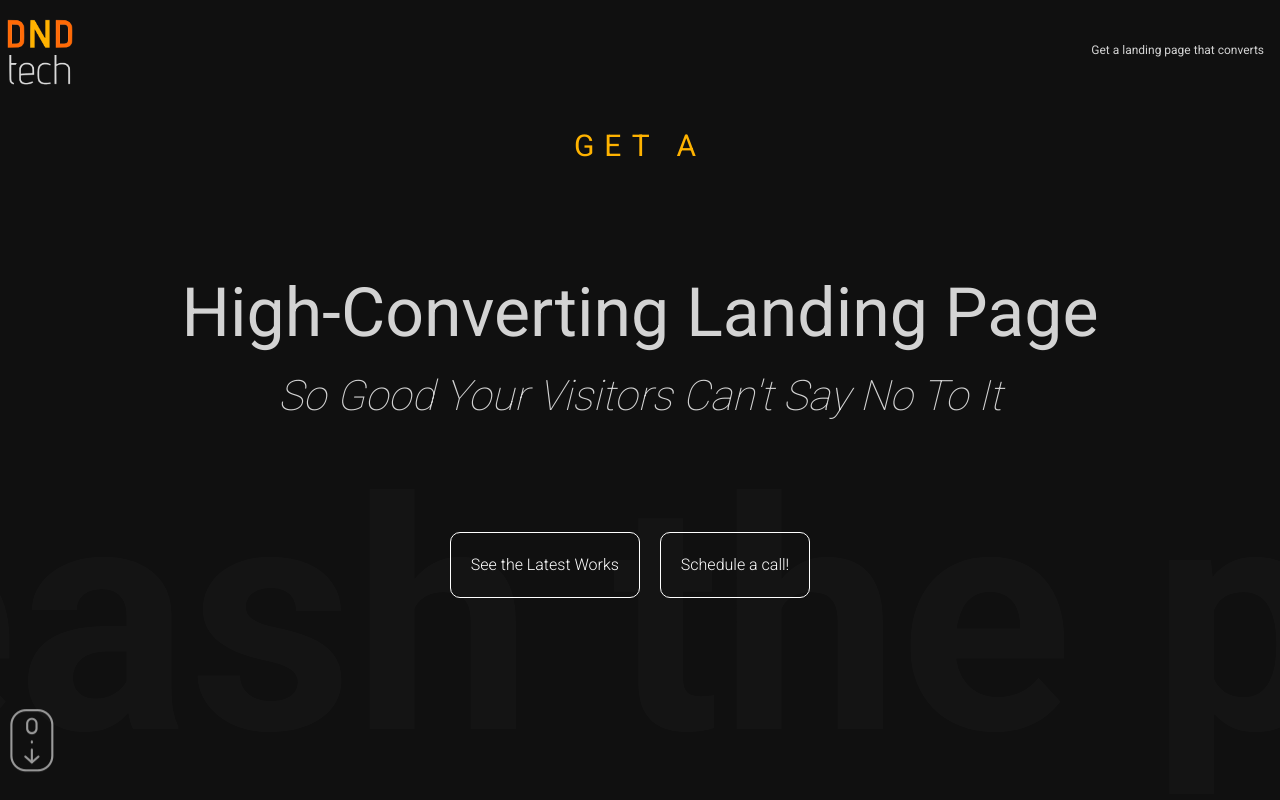
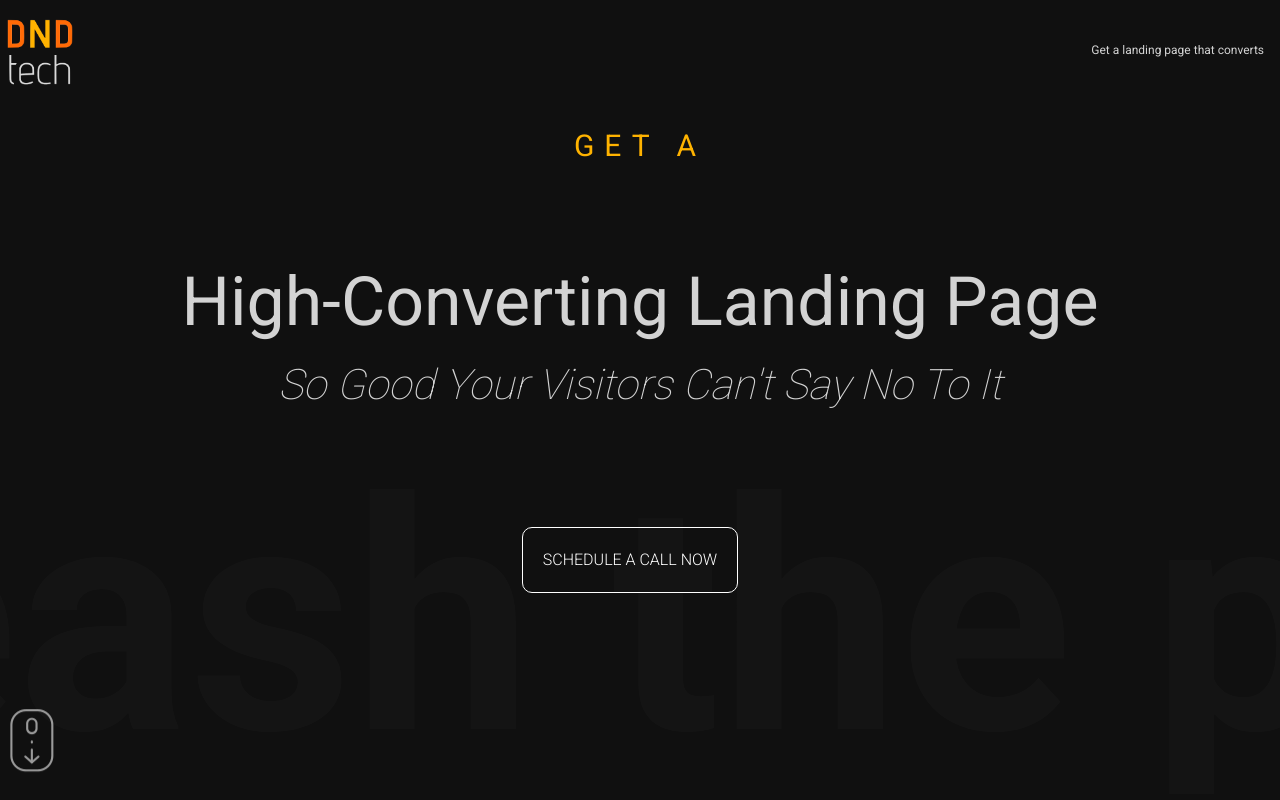
Before and after one commit to dnd1/dnd1.github.io, a Next.js app: page / in a window 1280 px wide. Shown: the top 800 px of the page. Built offline with nearby package versions, Linux system fonts and the light colour scheme; what @codaworks/react-glow would draw is missing.

Commit message:
adding calendly to the cta

```diff
--- a/src/components/CTA/index.tsx
+++ b/src/components/CTA/index.tsx
@@ -30,7 +30,11 @@ const CTA: React.FC<{ single?: boolean }> = ({ single = true }) => {
             See the Latest Works
           </motion.button>
         )}
-        <motion.button variants={textVariants}>Schedule a call!</motion.button>
+        <a href="https://calendly.com/danielrvt88/30min">
+          <motion.button variants={textVariants}>
+            Schedule a call now
+          </motion.button>
+        </a>
       </motion.div>
     </motion.div>
   );
--- a/src/components/CTA/styles.scss
+++ b/src/components/CTA/styles.scss
@@ -10,6 +10,7 @@
     margin-right: 20px;
     cursor: pointer;
     font-weight: 300;
+    text-transform: uppercase;
 
     @include mobile {
       margin-top: 10px;
--- a/src/components/Hero/index.tsx
+++ b/src/components/Hero/index.tsx
@@ -2,6 +2,7 @@
 import Image from "next/image";
 import "./styles.scss";
 import { Variants, motion } from "framer-motion";
+import CTA from "../CTA";
 
 const textVariants: Variants = {
   initial: {
@@ -66,13 +67,8 @@ const Hero: React.FC<{
               so good your visitors can&apos;t say no to it
             </motion.h3>
           </motion.div>
-          <motion.div variants={textVariants} className="buttons">
-            <motion.button variants={textVariants}>
-              See the Latest Works
-            </motion.button>
-            <motion.button variants={textVariants}>
-              Schedule a call!
-            </motion.button>
+          <motion.div variants={textVariants} className="buttons z-10">
+            <CTA />
           </motion.div>
           <motion.img
             className="place-self-start pb-8"
--- a/src/components/Hero/styles.scss
+++ b/src/components/Hero/styles.scss
@@ -59,26 +59,26 @@
         }
       }
 
-      .buttons {
-        button {
-          padding: 20px;
-          border: 1px solid white;
-          border-radius: 10px;
-          background-color: transparent;
-          color: white;
-          margin-right: 20px;
-          cursor: pointer;
-          font-weight: 300;
+      // .buttons {
+      //   button {
+      //     padding: 20px;
+      //     border: 1px solid white;
+      //     border-radius: 10px;
+      //     background-color: transparent;
+      //     color: white;
+      //     margin-right: 20px;
+      //     cursor: pointer;
+      //     font-weight: 300;
 
-          @include mobile {
-            padding: 14px;
-            margin-top: 10px;
-            margin-left: 5px;
-            margin-right: 5px;
-            width: calc(100% - 30px);
-          }
-        }
-      }
+      //     @include mobile {
+      //       padding: 14px;
+      //       margin-top: 10px;
+      //       margin-left: 5px;
+      //       margin-right: 5px;
+      //       width: calc(100% - 30px);
+      //     }
+      //   }
+      // }
     }
   }
 
--- a/src/components/SectionIntro/index.tsx
+++ b/src/components/SectionIntro/index.tsx
@@ -16,7 +16,7 @@ const SectionIntro: React.FC<{ text: string; full?: boolean }> = ({
     <motion.h2
       className="text-center flex items-center h-full justify-center"
       initial={{ opacity: 0 }}
-      whileInView={{ opacity: 1, transition: { duration: 2, delay: 0.5 } }}
+      whileInView={{ opacity: 1, transition: { duration: 1, delay: 0.3 } }}
     >
       {text}
     </motion.h2>
```
